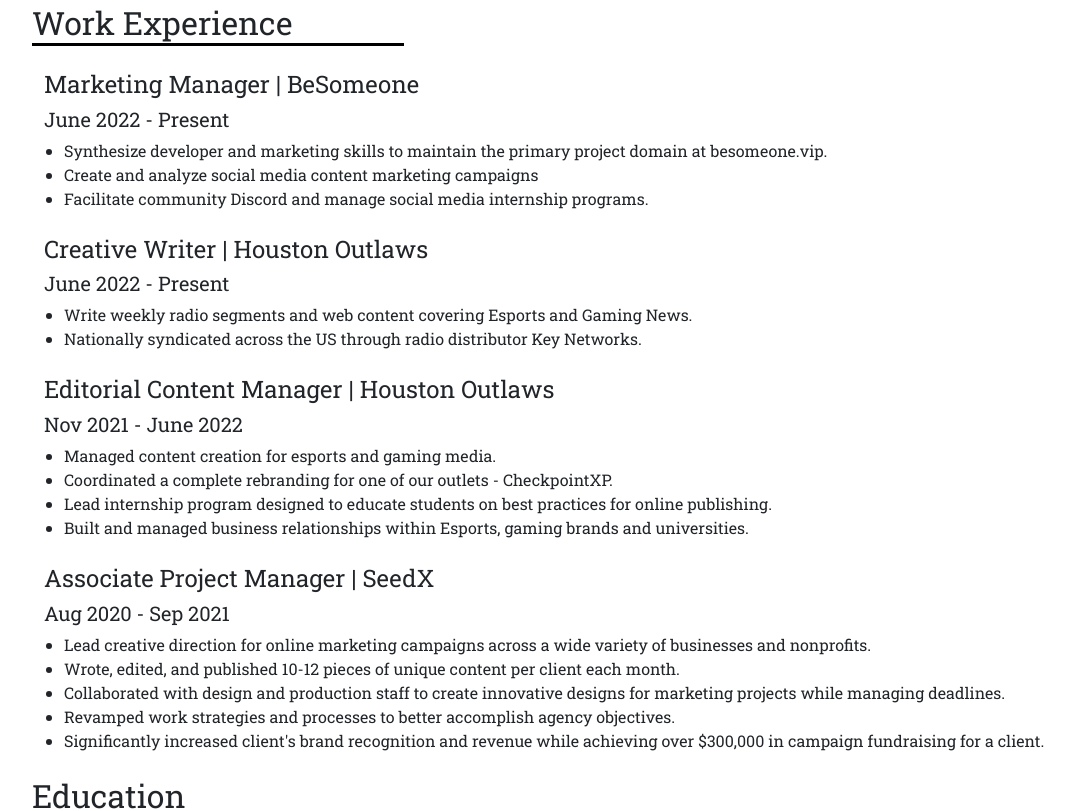
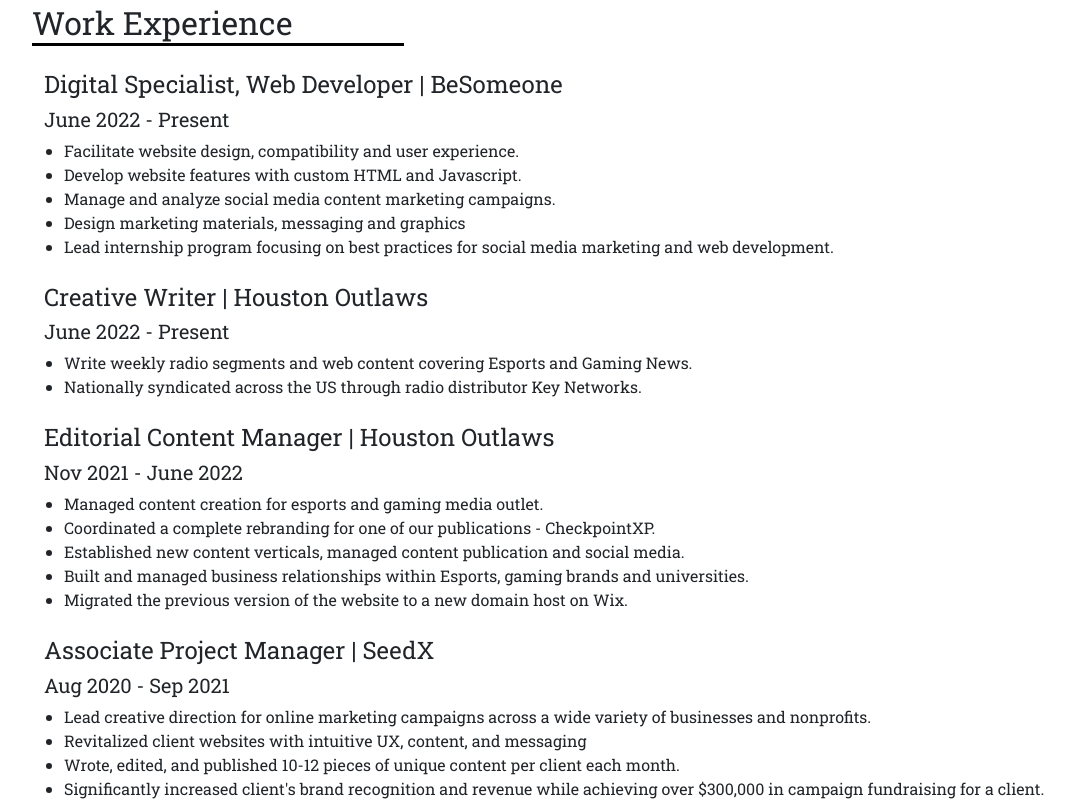
Before and after one commit to RyStreet/portfolio, a React (Create React App) app: page / in a window 1280 px wide. Shown: the part 4260-5071 px from the top of the page, without its empty margins (50-1121 px from the left). Built offline with nearby package versions, Linux system fonts and the light colour scheme.

Commit message:
resume updates

```diff
--- a/src/componenets/Resume.js
+++ b/src/componenets/Resume.js
@@ -27,15 +27,17 @@
         <article className="job mt-4">
             <div className="container-fluid">
                 <div className="row">
-                <h4 className="">Marketing Manager | BeSomeone</h4>
+                <h4 className="">Digital Specialist, Web Developer | BeSomeone</h4>
                 <h5 className="">June 2022 - Present</h5>
                 </div>
             </div>
 
             <ul>
-                <li>Synthesize developer and marketing skills to maintain the primary project domain at besomeone.vip.</li>
-                <li>Create and analyze social media content marketing campaigns </li>
-                <li>Facilitate community Discord and manage social media internship programs.</li>
+                <li>Facilitate website design, compatibility and user experience.</li>
+                <li>Develop website features with custom HTML and Javascript.</li>
+                <li>Manage and analyze social media content marketing campaigns. </li>
+                <li>Design marketing materials, messaging and graphics</li>
+                <li>Lead internship program focusing on best practices for social media marketing and web development.</li>
             </ul>
         </article>
 
@@ -62,10 +64,11 @@
             </div>
 
             <ul>
-                <li>Managed content creation for esports and gaming media. </li>
-                <li>Coordinated a complete rebranding for one of our outlets - CheckpointXP. </li>
-                <li>Lead internship program designed to educate students on best practices for online publishing. </li>
+                <li>Managed content creation for esports and gaming media outlet. </li>
+                <li>Coordinated a complete rebranding for one of our publications - CheckpointXP. </li>
+                <li>Established new content verticals, managed content publication and social media.</li>
                 <li>Built and managed business relationships within Esports, gaming brands and universities. </li>
+                <li>Migrated the previous version of the website to a new domain host on Wix.</li>
             </ul>
         </article>
 
@@ -79,9 +82,8 @@
 
             <ul>
                 <li>Lead creative direction for online marketing campaigns across a wide variety of businesses and nonprofits. </li>
+                <li>Revitalized client websites with intuitive UX, content, and messaging</li>
                 <li>Wrote, edited, and published 10-12 pieces of unique content per client each month. </li>
-                <li>Collaborated with design and production staff to create innovative designs for marketing projects while managing deadlines. </li>
-                <li>Revamped work strategies and processes to better accomplish agency objectives.</li>
                 <li>Significantly increased client's brand recognition and revenue while achieving over $300,000 in campaign fundraising for a client.</li>
 
             </ul>
@@ -108,7 +110,7 @@
         </article>
         <div className="container mt-4">
      <a target="_blank"
-            rel="noopener noreferrer" href="https://docs.google.com/document/d/17pwlHgXQe4rupaYlpAoe1JD2Z-sYl1Q8/edit?usp=sharing&ouid=108990533128814279209&rtpof=true&sd=true">
+            rel="noopener noreferrer" href="https://docs.google.com/document/d/128Td--36THUOunAFfLrQtp1sszhuA2-D/edit?usp=sharing&ouid=108990533128814279209&rtpof=true&sd=true">
      <button className="btn btn-outline-dark">Download Resume</button>
     </a>
 </div>
```
